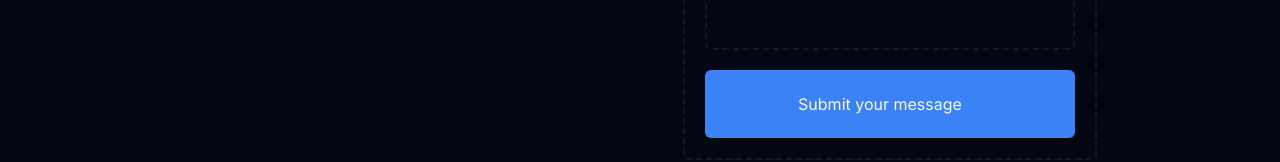
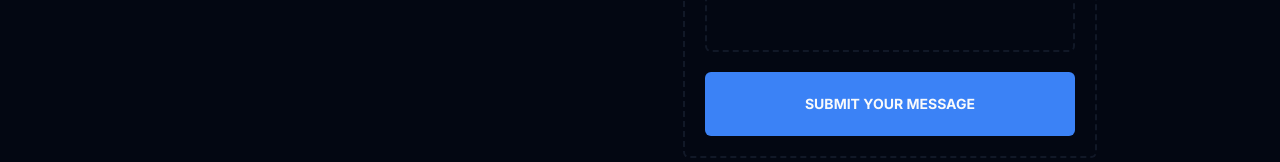
Before and after one commit to reginald-chand/personal-portfolio-2024, a Next.js app: page /contact in a window 1280 px wide. Shown: the part 642-804 px from the top of the page. Built offline with nearby package versions, Linux system fonts and the light colour scheme.

Commit message:
Update styles

```diff
--- a/app/components/ui/page/contact/contact-section.tsx
+++ b/app/components/ui/page/contact/contact-section.tsx
@@ -182,11 +182,13 @@ export const ContactSection = memo((): ReactElement => {
         <button
           type="submit"
           onClick={handleContactFormDataSubmission}
-          className="p-5 lg:col-span-2 flex items-center justify-center rounded-md border-2 border-dashed border-transparent cursor-pointer bg-brand-primary disabled:pointer-events-none disabled:bg-red-500 hover:bg-transparent hover:border-gray-900 active:scale-95 group transition-all duration-300 ease-linear"
+          className={`p-5 lg:col-span-2 text-sm uppercase font-bold flex items-center ${
+            loading ? "justify-evenly" : "justify-center"
+          } rounded-md border-2 border-dashed border-transparent cursor-pointer bg-brand-primary disabled:pointer-events-none disabled:bg-red-500 hover:bg-transparent hover:border-gray-900 active:scale-95 group transition-all duration-300 ease-linear`}
           disabled={loading ? true : false}
         >
           <span>Submit your message</span>
-          <span className="ml-5">
+          <span>
             <HashLoader
               color="#ffffff"
               loading={loading}
```
